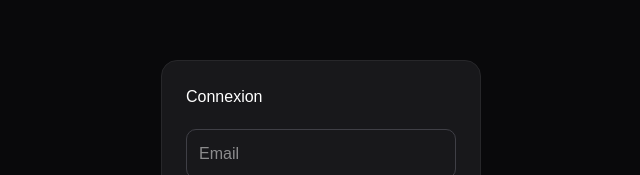
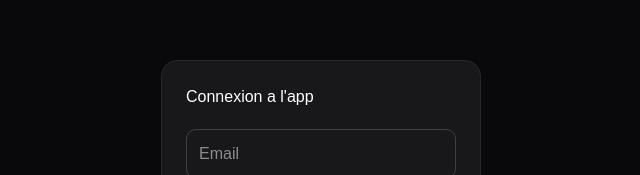
Before and after one commit to FAEAsu/FAE-PWA, a Next.js app: page /login in a window 1280 px wide. Shown: the part 207-382 px from the top of the page, without its empty margins (319-959 px from the left). Built offline with nearby package versions, Linux system fonts and the light colour scheme.

Commit message:
Update page.tsx

```diff
--- a/app/login/page.tsx
+++ b/app/login/page.tsx
@@ -83,7 +83,7 @@ export default function LoginPage() {
           padding: 24,
         }}
       >
-        <h1 style={{ marginBottom: 20 }}>Connexion</h1>
+        <h1 style={{ marginBottom: 20 }}>Connexion a l'app</h1>
 
         <input
           type="email"
```
